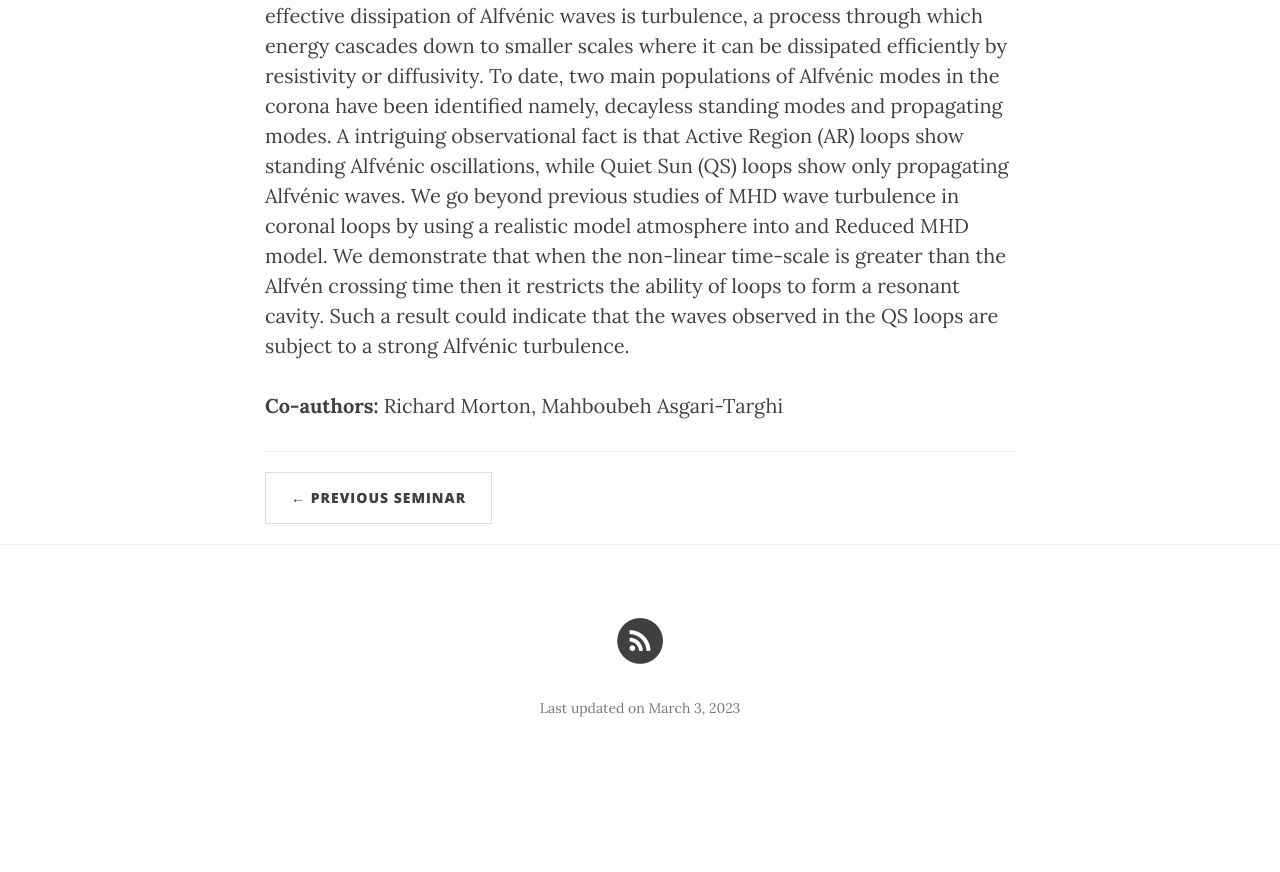
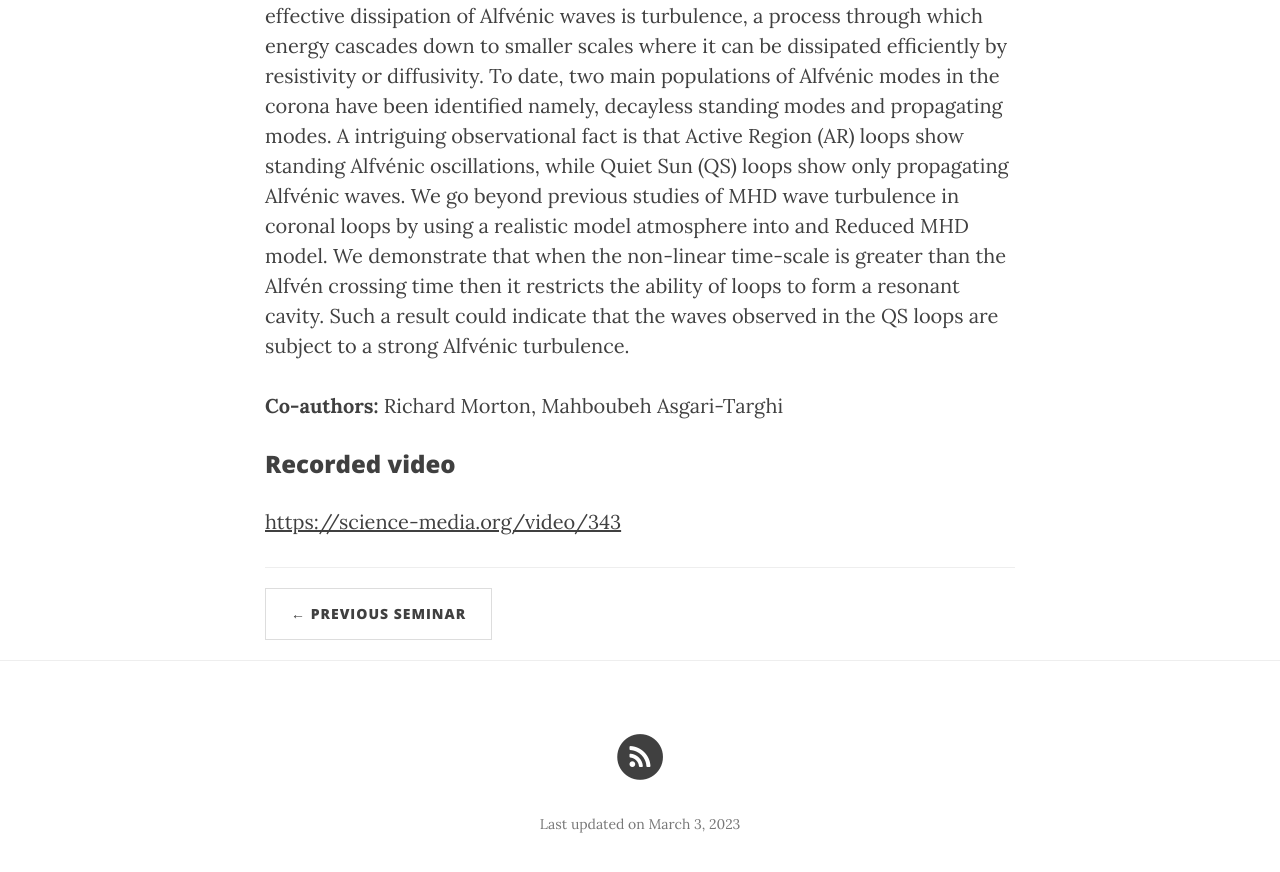
Before and after one commit to ITA-Solar/espos, a Jekyll site: the page built from _posts/2023-03-02-Tajfirouze.md, in a window 1280 px wide and 900 px high, scrolled down 808 px. Shown: the top 872 px of the window. Built offline with Jekyll 4.4.1, drawn with Linux system fonts in a browser that asks for light colours; nearby versions of some CDN libraries; before the commit the page ends 1592 px from its top, so only the background shows below that.

Commit message:
Update 2023-03-02-Tajfirouze.md

```diff
--- a/_posts/2023-03-02-Tajfirouze.md
+++ b/_posts/2023-03-02-Tajfirouze.md
@@ -12,3 +12,7 @@ published:  true
 The corona is known to be replete with Alfvénic waves. These highly incompressible transverse oscillations are potential candidates to heat the solar corona as well as accelerating the solar wind particles. A possible mechanism for effective dissipation of Alfvénic waves is turbulence, a process through which energy cascades down to smaller scales where it can be dissipated efficiently by resistivity or diffusivity. To date, two main populations of Alfvénic modes in the corona have been identified namely, decayless standing modes and propagating modes. A intriguing observational fact is that Active Region (AR) loops show standing Alfvénic oscillations, while Quiet Sun (QS) loops show only propagating Alfvénic waves. We go beyond previous studies of MHD wave turbulence in coronal loops by using a realistic model atmosphere into and Reduced MHD model. We demonstrate that when the non-linear time-scale is greater than the Alfvén crossing time then it restricts the ability of loops to form a resonant cavity. Such a result could indicate that the waves observed in the QS loops are subject to a strong Alfvénic turbulence.
 
 **Co-authors:** Richard Morton, Mahboubeh Asgari-Targhi
+
+### Recorded video
+
+[https://science-media.org/video/343](https://science-media.org/video/343)
```
